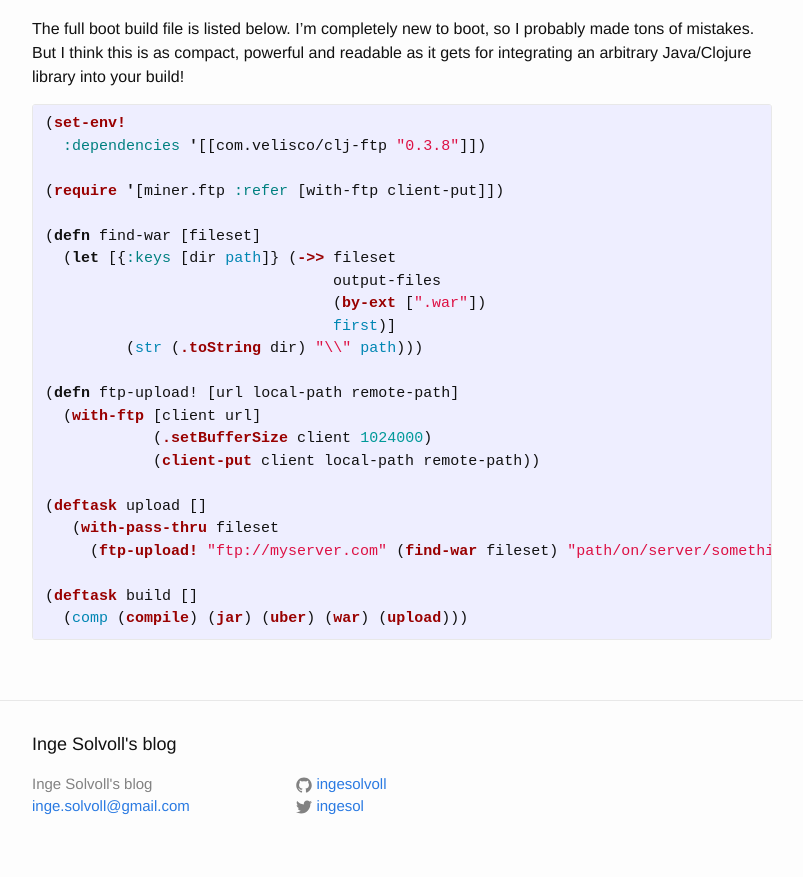
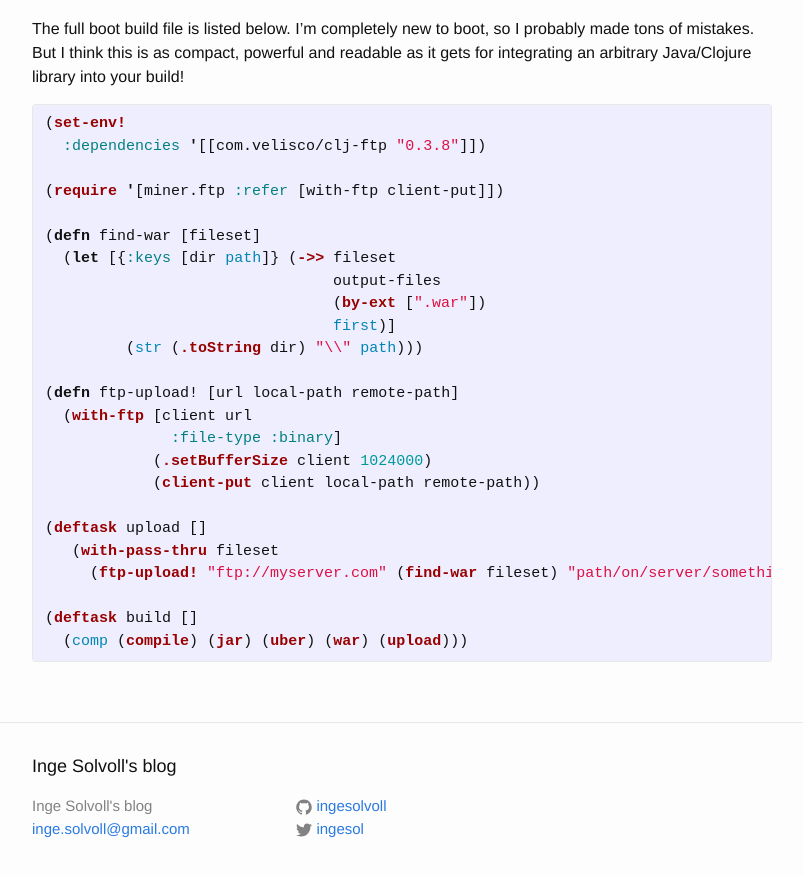
Before and after one commit to ingesolvoll/ingesolvoll.github.io, a Jekyll site: the page built from _posts/2016-12-26-how-boot-solved-our-ftp-upload-problem.markdown, in a window 1280 px wide and 900 px high, scrolled down 2484 px. Shown: the top 877 px of the window, without its empty margins (238-1041 px from the left). Built offline with Jekyll 4.4.1, drawn with Linux system fonts in a browser that asks for light colours.

Commit message:
Binary FTP file type

```diff
--- a/_posts/2016-12-26-how-boot-solved-our-ftp-upload-problem.markdown
+++ b/_posts/2016-12-26-how-boot-solved-our-ftp-upload-problem.markdown
@@ -109,7 +109,8 @@ The full boot build file is listed below. I'm completely new to boot, so I proba
          (str (.toString dir) "\\" path)))
 
 (defn ftp-upload! [url local-path remote-path]
-  (with-ftp [client url]
+  (with-ftp [client url
+              :file-type :binary]
             (.setBufferSize client 1024000)
             (client-put client local-path remote-path))
 
```
